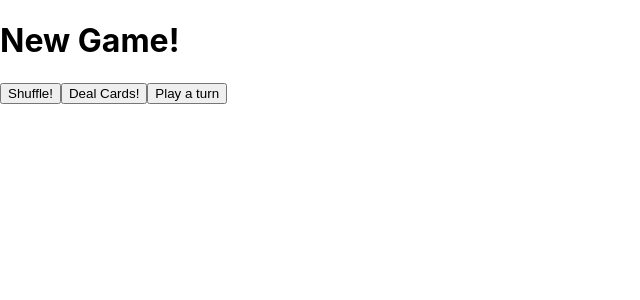
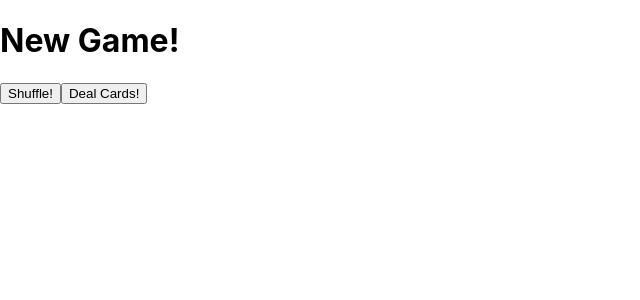
Before and after one commit to DGMarkel/react-war, a React (Create React App) app: page / in a window 1280 px wide. Both pictures are taken after a click on the button "War!". Shown: the top 300 px of the page, without its empty margins (0-640 px from the left). Built offline with nearby package versions, Linux system fonts and the light colour scheme.

Commit message:
remove button

```diff
--- a/src/containers/War.jsx
+++ b/src/containers/War.jsx
@@ -169,7 +169,6 @@ class War extends Component {
         <h1>New Game!</h1>
         <button onClick={()=>{this.shuffleCards()}}>Shuffle!</button>
         <button onClick={()=>{this.dealCards()}}>Deal Cards!</button>
-        <button onClick={()=>{this.playCard()}}>Play a turn</button>
       </div>
     )
   }
```
